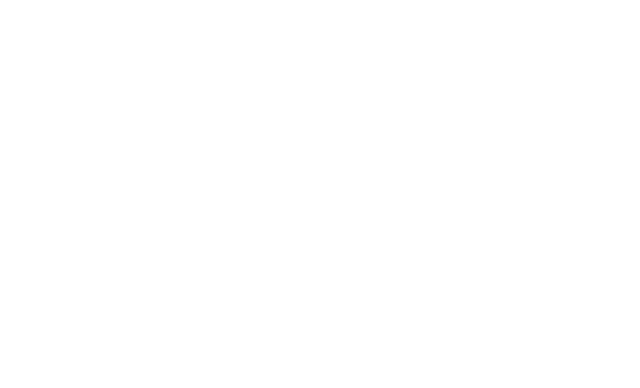
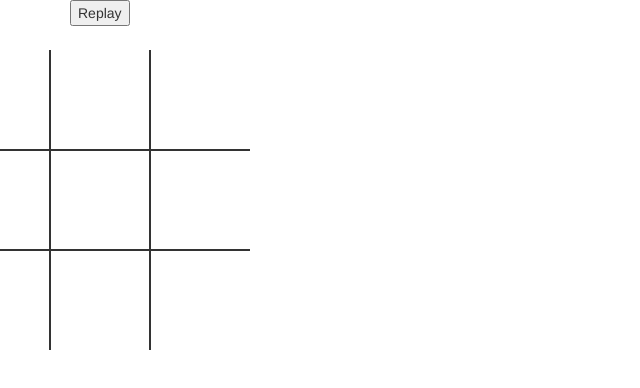
Before and after one commit to promie/tictactoe, a plain HTML site: page index.html in a window 1280 px wide. Shown: the whole page, without its empty margins (0-640 px from the left). Drawn offline with nearby package versions, Linux system fonts and the light colour scheme.

Commit message:
Initial Design Drafted

```diff
--- a/css/tictactoe.css
+++ b/css/tictactoe.css
@@ -0,0 +1,49 @@
+td{
+    border: 2px solid #333;
+    height: 100px;
+    width: 100px;
+    text-align: center;
+    vertical-align: middle;
+    font-size: 70px;
+    cursor: pointer;
+}
+
+table{
+    border-collapse: collapse;
+    position: absolute;
+    left: 50px;
+    margin-left: -155px;
+    top: 50px;
+}
+
+table tr:first-child td{
+    border-top: 0;
+}
+
+table tr:last-child td{
+    border-bottom: 0;
+}
+
+table tr td:first-child{
+    border-left: 0;
+}
+
+table tr td:last-child{
+    border-right: 0;
+}
+
+.endgame {
+    display: none;
+    width: 200px;
+    top: 120px;
+    background-color: rgba(205, 133, 63, 0.8);
+    position: absolute;
+    left: 50px;
+    margin-left: -100px;
+    padding-top: 50px;
+    padding-bottom: 50px;
+    text-align: center;
+    border-radius: 5px;
+    color: white;
+    font-size: 2em;
+}
--- a/index.html
+++ b/index.html
@@ -24,6 +24,35 @@
 
 <body>
 
+	<div class="container">
+		<div class="row">
+			<div class="col-md-12">
+				<table>
+					<tr>
+						<td class="cell" id="0"></td>
+						<td class="cell" id="1"></td>
+						<td class="cell" id="2"></td>
+					</tr>
+					<tr>
+						<td class="cell" id="3"></td>
+						<td class="cell" id="4"></td>
+						<td class="cell" id="5"></td>
+					</tr>
+					<tr>
+						<td class="cell" id="6"></td>
+						<td class="cell" id="7"></td>
+						<td class="cell" id="8"></td>
+					</tr>
+				</table>
+
+				<div class="endgame">
+					<div class="text"></div>
+				</div>
+				<button onclick="startGame()">Replay</button>
+			</div>
+		</div>
+	</div>
+
 		<!--jQuery-->
 		<script src="https://ajax.googleapis.com/ajax/libs/jquery/3.2.1/jquery.min.js"></script>
 		<!--jQuery UI-->
```
